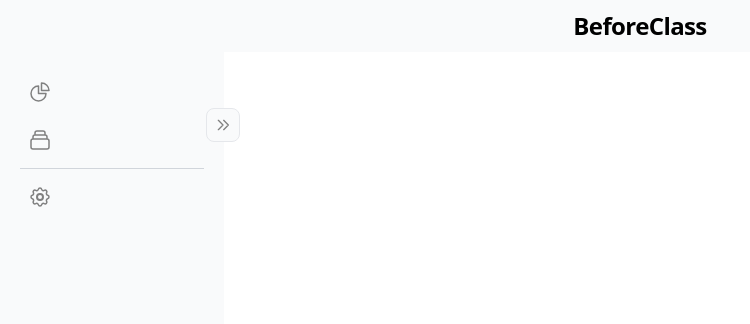
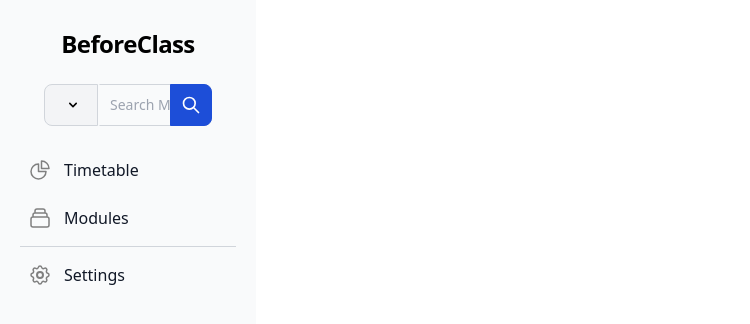
Before and after one commit to PlanMyMods/web-frontend, a Vue app: page / in a window 1280 px wide. Before the commit this address had no page. Shown: the top 324 px of the page, without its empty margins (0-750 px from the left). Built offline with nearby package versions, Linux system fonts and the light colour scheme.

Commit message:
feat:added searchbar for navbar

```diff
--- a/src/components/Navbar.vue
+++ b/src/components/Navbar.vue
@@ -1,13 +1,8 @@
 <template>
   <div>
-    <nav
-      class="bg-gray-50 border-gray-200 px-2 sm:px-4 p-2.5 dark:bg-gray-800 grid grid-cols-3 md:block"
-    >
+    <nav class="bg-gray-50 border-gray-200 px-2 sm:px-4 p-2.5 dark:bg-gray-800 grid grid-cols-3 md:hidden">
       <div class="col-span-1 flex items-center md:hidden">
-        <Button
-          class="rounded-lg overflow-hidden"
-          @click="showNavMenu = !showNavMenu"
-        >
+        <Button class="rounded-lg overflow-hidden" @click="showNavMenu = !showNavMenu">
           <img class="w-8 h-8" src="/assets/hamburger.svg" alt="" />
         </Button>
       </div>
@@ -15,20 +10,20 @@
       <div class="col-span-1 flex items-center justify-center">
         <router-link to="/timetable">
           <span
-            class="self-center text-2xl tracking-tight font-semibold whitespace-nowrap dark:text-white"
-            >BeforeClass</span
-          >
+            class="self-center text-2xl tracking-tight font-semibold whitespace-nowrap dark:text-white">BeforeClass</span>
         </router-link>
+      </div>
+      <div class="flex justify-end items-center pr-2">
+        <Button class="rounded-lg overflow-hidden" @click="showSearchBar = !showSearchBar">
+          <img class="w-8 h-8" src="/assets/search.svg" alt="" />
+        </Button>
       </div>
     </nav>
     <!-- nav menu -->
-    <div
-      class="py-2.5 px-5 w-full md:hidden md:w-auto bg-gray-50 dark:bg-gray-800"
-      :class="{ hidden: showNavMenu === false }"
-    >
+    <div class="py-2.5 px-5 w-full md:hidden md:w-auto bg-gray-50 dark:bg-gray-800"
+      :class="{ hidden: showNavMenu === false }">
       <ul
-        class="flex flex-col p-4 bg-gray-50 rounded-lg border border-gray-200 md:flex-row md:space-x-8 md:mt-0 md:text-sm md:font-medium md:border-0 md:bg-white dark:bg-gray-800 md:dark:bg-gray-900 dark:border-gray-700"
-      >
+        class="flex flex-col p-4 bg-gray-50 rounded-lg border border-gray-200 md:flex-row md:space-x-8 md:mt-0 md:text-sm md:font-medium md:border-0 md:bg-white dark:bg-gray-800 md:dark:bg-gray-900 dark:border-gray-700">
         <li>
           <NavbarButtons linkRoute="/timetable" linkName="Timetable" />
         </li>
@@ -40,6 +35,8 @@
         </li>
       </ul>
     </div>
+    <!-- search bar -->
+    <Searchbar :class="{ hidden: showSearchBar === false }" />
   </div>
 </template>
 
@@ -47,6 +44,7 @@
 import { ref } from "vue";
 import Button from "./Button.vue";
 import NavbarButtons from "./NavbarButtons.vue";
+import Searchbar from "./SearchBar.vue";
 
 export default {
   setup() {
@@ -57,6 +55,7 @@ export default {
   components: {
     Button: Button,
     NavbarButtons,
+    Searchbar
   },
   methods: {
     handleClick: function () {
--- a/src/components/Searchbar.vue
+++ b/src/components/Searchbar.vue
@@ -0,0 +1,63 @@
+<template>
+
+    <div class="p-2 pb-4 bg-gray-50 dark:bg-gray-800">
+        <!-- <div class="flex items-center text-base font-normal text-gray-900 rounded-lg dark:text-white ">
+            <input type='search' placeholder="Search" class="w-full bg-transparent rounded-lg focus:outline-none" />
+        </div> -->
+        <form class="w-full px-4">
+            <div class="flex ">
+                <label for=" search-dropdown"
+                    class="mb-2 text-sm font-medium text-gray-900 sr-only dark:text-gray-300">Your
+                    Email</label>
+                <button id="dropdown-button1" data-dropdown-toggle="dropdown1"
+                    class="flex-shrink-0 z-40 inline-flex items-center py-2.5 px-4 text-sm font-medium text-center text-gray-900 bg-gray-100 border rounded-l-lg border-gray-300  hover:bg-gray-200  dark:bg-gray-700 dark:hover:bg-gray-600"
+                    type="button"><img class="ml-1 w-4 h-4" src="/assets/dropdown.svg" alt=""></button>
+                <div id="dropdown1"
+                    class="hidden  w-20 bg-white rounded divide-y divide-gray-100 shadow dark:bg-gray-700"
+                    data-popper-reference-hidden="" data-popper-escaped="" data-popper-placement="bottom"
+                    style="position: absolute; inset: 0px auto auto 0px; margin: 0px; transform: translate3d(0px, 10px, 0px);">
+                    <ul class="py-1 text-sm text-gray-700 dark:text-gray-200" aria-labelledby="dropdown-button1">
+                        <li>
+                            <button type="button"
+                                class="inline-flex py-2 px-4 w-full hover:bg-gray-100 dark:hover:bg-gray-600 dark:hover:text-white">IS</button>
+                        </li>
+                        <li>
+                            <button type="button"
+                                class="inline-flex py-2 px-4 w-full hover:bg-gray-100 dark:hover:bg-gray-600 dark:hover:text-white">CS</button>
+                        </li>
+                        <li>
+                            <button type="button"
+                                class="inline-flex py-2 px-4 w-full hover:bg-gray-100 dark:hover:bg-gray-600 dark:hover:text-white">ACCT</button>
+                        </li>
+                        <li>
+                            <button type="button"
+                                class="inline-flex py-2 px-4 w-full hover:bg-gray-100 dark:hover:bg-gray-600 dark:hover:text-white">MGMT</button>
+                        </li>
+                        <li>
+                            <button type="button"
+                                class="inline-flex py-2 px-4 w-full hover:bg-gray-100 dark:hover:bg-gray-600 dark:hover:text-white">OP</button>
+                        </li>
+                        <li>
+                            <button type="button"
+                                class="inline-flex py-2 px-4 w-full hover:bg-gray-100 dark:hover:bg-gray-600 dark:hover:text-white">LAW</button>
+                        </li>
+                    </ul>
+                </div>
+                <div class="relative w-full">
+                    <input type="search" id="search-dropdown"
+                        class="block p-2.5 w-full text-sm z-40 text-gray-900 bg-gray-50 rounded-r-lg border-l-gray-50 border-l-2 border border-gray-300 focus:ring-blue-500 focus:border-blue-500 dark:bg-gray-700 dark:border-l-gray-700  dark:border-gray-300 dark:placeholder-gray-400 dark:text-white dark:focus:border-blue-500"
+                        placeholder="Search Modules" required="">
+                    <button type="submit"
+                        class="absolute top-0 z-40 right-0 p-2.5 text-sm font-medium text-white bg-blue-700 rounded-r-lg border border-blue-700 hover:bg-blue-800 focus:ring-4 focus:outline-none focus:ring-blue-300 dark:bg-blue-600 dark:hover:bg-blue-700 dark:focus:ring-blue-800 dark:border-gray-300">
+                        <svg aria-hidden="true" class="w-5 h-5" fill="none" stroke="currentColor" viewBox="0 0 24 24"
+                            xmlns="http://www.w3.org/2000/svg">
+                            <path stroke-linecap="round" stroke-linejoin="round" stroke-width="2"
+                                d="M21 21l-6-6m2-5a7 7 0 11-14 0 7 7 0 0114 0z"></path>
+                        </svg>
+                        <span class="sr-only">Search</span>
+                    </button>
+                </div>
+            </div>
+        </form>
+    </div>
+</template>
--- a/src/components/Sidebar.vue
+++ b/src/components/Sidebar.vue
@@ -1,40 +1,37 @@
 <template>
-  <div
-    class="bg-gray-50 dark:bg-gray-800 p-5 relative h-screen min-w-[14rem] duration-300 w-56 hidden md:block"
-    :class="{ 'w-20 min-w-[5rem]': showSideBar }"
-  >
-    <Button
+  <div class="bg-gray-50 dark:bg-gray-800 p-5 relative h-screen min-w-[16rem] duration-300 w-64 hidden md:block"
+    :class="{ 'w-20 min-w-[5rem]': showSideBar }">
+    <!-- <Button
       @click="showSideBar = !showSideBar"
       class="text-gray-500 absolute rounded-full border border-solid border-gray-200 dark:border-gray-500 dark:bg-gray-800 bg-gray-50 -right-4 top-14 dark:text-gray-400"
       :class="{ 'rotate-180': showSideBar }"
     >
       <img class="w-4 h-4" src="/assets/arrowLeft.svg" alt="" />
-    </Button>
+    </Button> -->
     <ul class="space-y-2 px-0" :class="{ '': showSideBar }">
       <li>
-        <SidebarListItem
-          linkName="Timetable"
-          linkRoute="/timetable"
-          linkImagePath="/assets/timetable.svg"
-          :showSideBar="showSideBar"
-        />
+        <div class="p-2 rounded-lg hover:bg-gray-200 dark:hover:bg-gray-700 text-center">
+          <a href="/">
+            <span
+              class="self-center text-2xl tracking-tight font-semibold whitespace-nowrap dark:text-white">BeforeClass</span>
+          </a>
+        </div>
       </li>
       <li>
-        <SidebarListItem
-          linkName="Modules"
-          linkRoute="/modules"
-          linkImagePath="/assets/modules.svg"
-          :showSideBar="showSideBar"
-        />
+        <SearchBar />
+      </li>
+      <li>
+        <SidebarListItem linkName="Timetable" linkRoute="/timetable" linkImagePath="/assets/timetable.svg"
+          :showSideBar="showSideBar" />
+      </li>
+      <li>
+        <SidebarListItem linkName="Modules" linkRoute="/modules" linkImagePath="/assets/modules.svg"
+          :showSideBar="showSideBar" />
       </li>
       <hr class="border-gray-300 dark:border-gray-700" />
       <li>
-        <SidebarListItem
-          linkName="Settings"
-          linkRoute="/settings"
-          linkImagePath="/assets/settings.svg"
-          :showSideBar="showSideBar"
-        />
+        <SidebarListItem linkName="Settings" linkRoute="/settings" linkImagePath="/assets/settings.svg"
+          :showSideBar="showSideBar" />
       </li>
     </ul>
   </div>
@@ -44,15 +41,17 @@
 import { ref } from "vue";
 import Button from "./Button.vue";
 import SidebarListItem from "./SidebarListItem.vue";
+import SearchBar from "./SearchBar.vue";
 
 export default {
   setup() {
-    const showSideBar = ref(true);
+    const showSideBar = ref(false);
     return { showSideBar };
   },
   components: {
     Button: Button,
     SidebarListItem,
+    SearchBar
   },
 };
 </script>
```
Also changed, not shown: public/assets/dropdown.svg (added), public/assets/search.svg.
